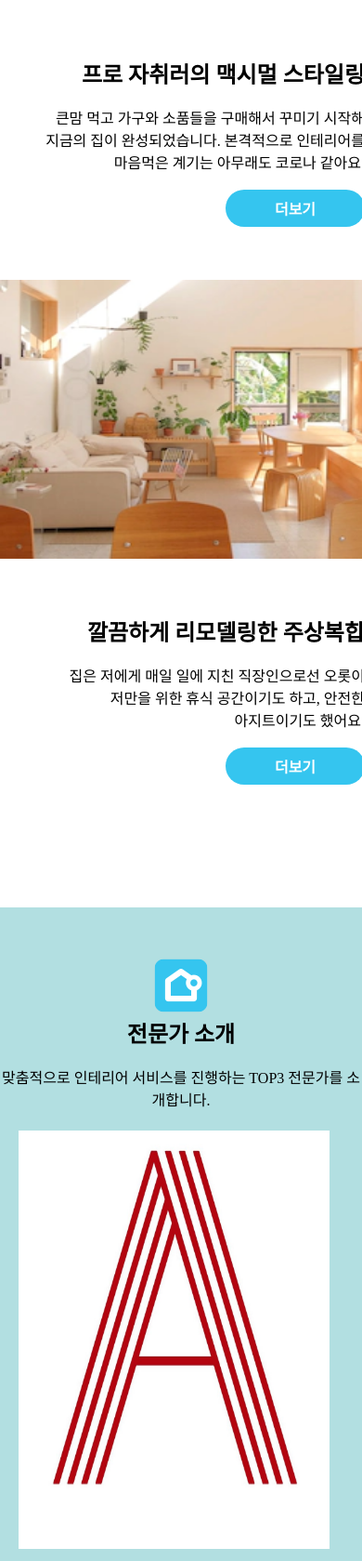
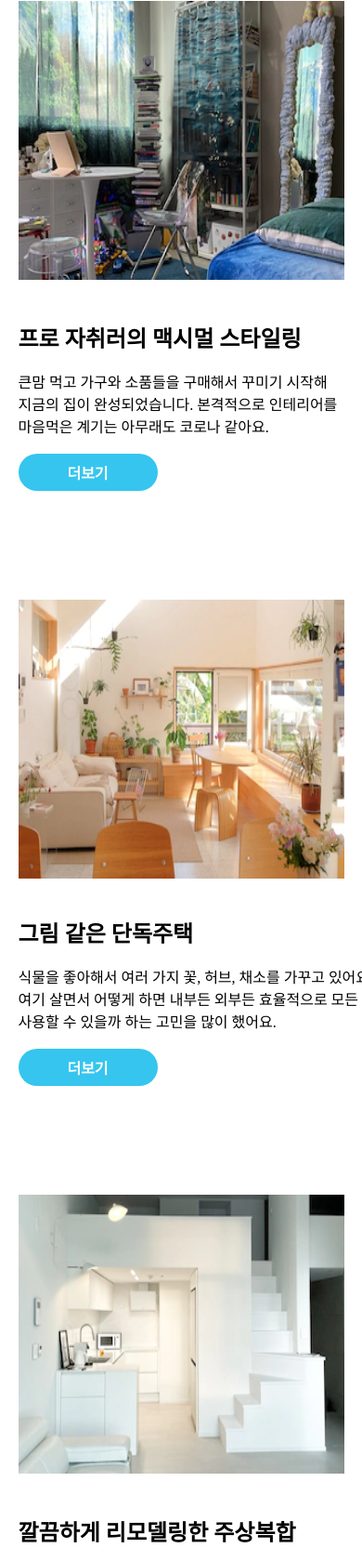
Before and after one commit to yuni0105/interior, a plain HTML site: page index.html in a window 390 px wide. Shown: the part 1063-2742 px from the top of the page at 93% size. Drawn offline with nearby package versions, Linux system fonts and the light colour scheme; a web font is replaced by a local one.

Commit message:
21-11-26
html/css/js

```diff
--- a/css/common.css
+++ b/css/common.css
@@ -46,7 +46,7 @@ color: #666; padding-top: 75px;}
 
     .logo {float: left; font-family: "IM_Hyemin-Bold"; font-weight: bold; font-size: 30px; color: #000; padding-top: 5px;}
     nav {width:auto; height:auto; float:right; padding-top: 13px;}
-    nav ul li {float: right; padding: 0px 20px; display: inline;}
+    nav ul li {float: left; padding: 0px 20px; display: inline;}
     nav ul a {color: #333; display: inline-block;}
     nav ul a:hover {color: #000; transition: .4s;}
 
--- a/css/style.css
+++ b/css/style.css
@@ -19,37 +19,37 @@ a {text-decoration: none; color: #000;}
 
 #welcome {width: 100%; height: 300px; margin: 0 auto; text-align: center; align-content: center; padding-top: 55px; transform: translateY(100px); transition: all 2s; opacity: 0;}
 
-#content {width: 1126px; height: 975px; margin: 0 auto;}
-.content_1 {width: 1126px; height: 300px;}
-.c1_text {float: right; width: 563px; height: 300px; text-align: right; padding-top: 60px; padding-right: 170px; transform: translateX(100px); transition: all 2s; opacity: 0;}
-.content_1 img {width: 563px; height: 300px; float: right; transform: translateX(-100px); transition: all 2s; opacity: 0;}
+#content {width: 100%; height: 1900px; margin: 0 auto;}
+.content_1 {width: 100%; height: 300px; margin-left: 5%;}
+.c1_text {float: left; width: 90%; height: 300px; text-align: left; transform: translateX(100px); transition: all 2s; opacity: 0; margin-top: 40px;}
+.content_1 img {width: 90%; height: 300px; transform: translateX(-100px); transition: all 2s; opacity: 0;;}
 .content_1 img:hover {box-shadow: 10px 10px skyblue; transition: .2s;}
 
 
-.content_2 {width: 1126px; height: 300px; margin: 0 auto; text-align: left;}
-.content_2 img {width: 523px; height: 300px; float: left; transform: translateX(100px); transition: all 2s; opacity: 0;}
-.c2_text {float: left; width: 600px; height: 300px; text-align: left; padding-top: 60px; padding-left: 130px; transform: translateX(-100px); transition: all 2s; opacity: 0;}
+.content_2 {width:100%; height: 300px; margin: 0 auto;  margin-left: 5%;}
+.content_2 img {width: 90%; height: 300px; float: left; transform: translateX(100px); transition: all 2s; opacity: 0;}
+.c2_text {float: left; width: 600px; height: 300px; text-align: left; transform: translateX(-100px); transition: all 2s; opacity: 0; margin-top: 40px;}
 .content_2 img:hover {box-shadow: 10px 10px skyblue; transition: .2s;}
 
-.content_3 {width: 1126px; height: 300px; margin: 0 auto; text-align: right;}
-.content_3 img {width: 563px; height: 300px; float: right; transform: translateX(-100px); transition: all 2s; opacity: 0;}
-.c3_text {float: right; width: 563px; height: 300px; text-align: right; padding-top: 60px; padding-right: 170px; transform: translateX(100px); transition: all 2s; opacity: 0;}
+.content_3 {width: 100%; height: 300px; margin-left: 5%;}
+.c3_text {float: left; width: 90%; height: 300px; text-align: left; transform: translateX(100px); transition: all 2s; opacity: 0; margin-top: 40px;}
+.content_3 img {width: 90%; height: 300px; transform: translateX(-100px); transition: all 2s; opacity: 0;;}
 .content_3 img:hover {box-shadow: 10px 10px skyblue; transition: .2s;}
 
-.cbtn {width: 150px; height: 40px; background-color: #35C5EF; float: right; border-radius: 25px; text-align: center; color: #fff; font-weight: bold; padding-top: 8px;}
+.cbtn {width: 150px; height: 40px; background-color: #35C5EF; float: left; border-radius: 25px; text-align: center; color: #fff; font-weight: bold; padding-top: 8px;}
 .cbtn1 {width: 150px; height: 40px; background-color: #35C5EF; float: left; border-radius: 25px; text-align: center; color: #fff; font-weight: bold; padding-top: 8px;}
 .cbtn1:hover {background-color: black; transition: .2s;}
 .cbtn:hover {background-color: black; transition: .2s;}
 
 #master {width: 100%; height: 220px; margin: 0 auto; text-align: center; padding-top: 55px; transform: translateY(100px); transition: all 2s; opacity: 0; background-color: #b2dfe1;}
-#master_background {max-width: 100%; height: 2100px; margin: 0 auto; background-color: #b2dfe1;}
-.master_img_box {width: 1126px; height: 450px; margin: 0 auto; display: flex; flex-direction: column;}
-.master_img {width: 335px; height: 450px; margin: 20px 20px; float: left;}
+#master_background {width: 100%; height: 2050px; margin: 0 auto; background-color: #b2dfe1;}
+.master_img_box {width: 90%; height: 2000px; margin: 0 auto; }
+.master_img {width: 335px; height: 680px; margin: 0px 20px;}
 .master_img img { width: 335px; height: 450px; transform: translateY(200px); transition: all 2s; opacity: 0;}
-.master_img:hover {box-shadow: 15px 15px skyblue; transition: .2s;}
+.master_img img:hover {box-shadow: 15px 15px skyblue; transition: .2s;}
 
 .master_text {width: 335px; height: 210px; margin: 0px 20px; float: left; text-align: left; padding-top: 10px; transform: translateY(200px); transition: all 3s; opacity: 0;}
-.master_round img {width: 20px; height: 20px; border-radius: 10px; filter: invert(0); margin: 20px 5px; float: left;  cursor: pointer; background-color: white;}
+.master_round img {float: left; width: 20px; height: 20px; border-radius: 5px; filter: invert(0); margin: 20px 5px; cursor: pointer; background-color: white;}
 .master_round img:hover {background-color: #35C5EF; transition: 1s;}
 
 #quetion {width: 100%; height: 240px; margin: 0 auto; align-content: center; text-align: center; padding-top: 50px; transform: translateY(100px); transition: all 2s; opacity: 0;}
@@ -67,7 +67,7 @@ a {text-decoration: none; color: #000;}
 .quetion_a2 {width: 400px; height: auto; margin: 15px; display: none; color: #333;}
 .quetion_a3 {width: 400px; height: auto; margin: 15px; display: none; color: #333;}
 .quetion_a4 {width: 400px; height: auto; margin: 15px; display: none; color: #333;}
-.quetion_box img {width: 500px; height: 350px; float: left;}
+.quetion_box img {width: 500px; height: 350px;}
 
 #review {width: 100%; height: 200px; margin: 0 auto; align-content: center; text-align: center; padding-top: 50px; background-color: #f2f2f2; transform: translateY(100px); transition: all 2s; opacity: 0;}
 #review_background {width: 100%; height: 625px; background-color: #f2f2f2;}
--- a/index.html
+++ b/index.html
@@ -215,10 +215,7 @@
         </div>
         <div id="master_background">
             <div class="master_img_box">
-                <div class="master_img"><img src="img/art.jpg" alt="art"></div>
-                <div class="master_img"><img src="img/raum.jpg" alt="raum"></div>
-                <div class="master_img"><img src="img/melo.jpg" alt="melo"></div>
-
+                <div class="master_img"><img src="img/art.jpg" alt="art">
                     <div class="master_text">
                         <h3>알트디자인</h3>
                         <br>
@@ -229,6 +226,10 @@
                         <div class="master_round"><img src="img/instagram.png" alt="instagram"></div>
                         <div class="master_round"><img src="img/facebook.png" alt="facebook"></div>
                     </div>
+                </div>
+
+
+                <div class="master_img"><img src="img/raum.jpg" alt="raum">
                     <div class="master_text">
                         <h3>라움디자인</h3>
                         <br>
@@ -238,7 +239,10 @@
                         <div class="master_round"><img src="img/instagram.png" alt="instagram"></div>
                         <div class="master_round"><img src="img/facebook.png" alt="facebook"></div>
                     </div>
+                </div>
 
+
+                <div class="master_img"><img src="img/melo.jpg" alt="melo">
                     <div class="master_text">
                         <h3>멜로맨스디자인</h3>
                         <br>
@@ -249,6 +253,8 @@
                     </div>
                 </div>
             </div>
+        </div>
+
 
         <div id="quetion"><img src="img/w.png"><br>
             <br>
@@ -256,13 +262,14 @@
             <br>
             <p>오늘의집 인테리어 고수들과 전문가들에게 조언을 받아보세요.</p>
         </div>
+
         <div class="quetion_box">
             <div class="quetion_text">
                 <div class="quetion_btn1">
                     <h3>지금은 올 화이트로 사용 중인데 아이보리 원목우로 교체 하고싶은데 교체 할까요?</h3>
                 </div>
                 <div class="quetion_a1">
-                    <p>와 저 디자인 옛날에 제가 사고 싶었던 건데 제가 쓰던 건 상단은 똑같고 하단은 서랍장이 아니라 그냥 디귿자라서 서랍형으로 된게 나중엔 너무 갖고 싶더라구여 공간이 부족해서
+                    <p>제가 쓰던 건 상단은 똑같고 하단은 서랍장이 아니라 그냥 디귿자라서 서랍형으로 된게 나중엔 너무 갖고 싶더라구여 공간이 부족해서
                         ㅜ 암튼 저는 개인적으로 지금 제품이 더 좋은 것 같은데 바꾸고 싶으면 마음이 가는 대로 해야 하는 것 같아용 ㅎㅎ</p>
                 </div>
                 <div class="quetion_btn2">
@@ -346,7 +353,7 @@
                 <div class="gallery_img"><img src="img/8.jpeg" alt="g8"></div>
                 <div class="gallery_img"><img src="img/9.jpeg" alt="g9"></div>
                 <div class="gallery_img"><img src="img/10.jpeg" alt="g10"></div>
-                <div class="gallery_img"><img src="img/11.jpg" alt="g11"></div>
+                <div class="gallery_img"><img src="img/11.JPG" alt="g11"></div>
                 <div class="gallery_img"><img src="img/12.jpeg" alt="g12"></div>
             </div>
         </div>
```
Also changed, not shown: img/12.jpeg. Lines whose indentation alone changed are shown as unchanged.
